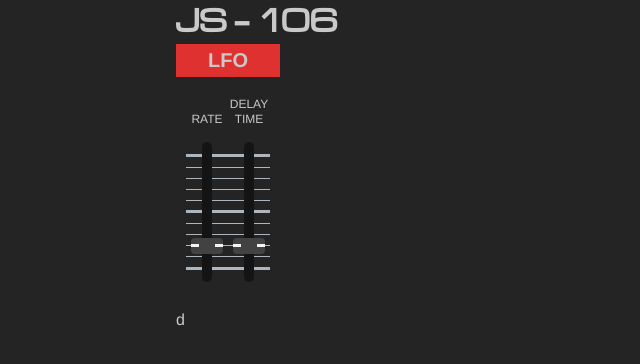
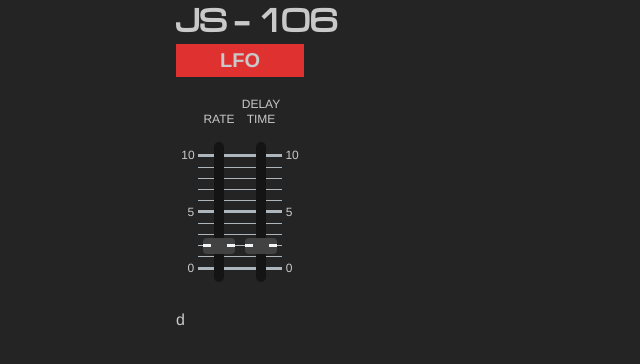
Before and after one commit to HodeonArtz/js-106, a React (Vite) app: page / in a window 1280 px wide. Shown: the top 364 px of the page, without its empty margins (0-640 px from the left). Built offline with nearby package versions, Linux system fonts and the light colour scheme.

Commit message:
feat: add numbers to lines

```diff
--- a/src/components/layout/gen/JunoSliderGroup.tsx
+++ b/src/components/layout/gen/JunoSliderGroup.tsx
@@ -13,7 +13,7 @@
 
 const JunoSliderGroup = ({ controllers }: Props) => {
   return (
-    <Group align="end" justify="center" gap={0} pos="relative">
+    <Group align="end" justify="center" gap={0} pos="relative" mx="sm">
       <Lines />
       {controllers.map(({ label, allowNegativeValues = false }, i) => {
         return (
@@ -42,17 +42,36 @@
       justify="space-between"
       h={SLIDER_HEIGHT}
       py={SLIDER_Y_PADDING}
+      align="center"
     >
-      {Array.from(Array(11).keys()).map((k) => {
+      {Array.from(Array(11).keys())
+        .sort((a, b) => b - a)
+        .map((k) => {
+          const isLineHighLighted = boldLines.includes(k);
           return (
             <div
               key={k}
               style={{
-              height: boldLines.includes(k) ? 3 : 1,
+                height: isLineHighLighted ? 3 : 1,
                 backgroundColor: 'var(--mantine-color-gray-5)',
+                width: '100%',
               }}
-            className="m-0 w-full"
-          />
+              className="m-0 relative w-full flex items-center justify-center"
+            >
+              <div
+                style={{ width: `${125 + 15 * (k.toString().length - 1)}%` }}
+                className="flex absolute items-center justify-between"
+              >
+                {isLineHighLighted ? (
+                  <>
+                    <Text size="xs">{k}</Text>
+                    <Text size="xs">{k}</Text>
+                  </>
+                ) : (
+                  ''
+                )}
+              </div>
+            </div>
           );
         })}
     </Stack>
```
Lines whose indentation alone changed are shown as unchanged.
